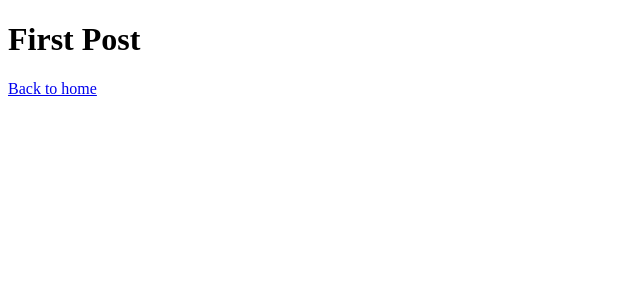
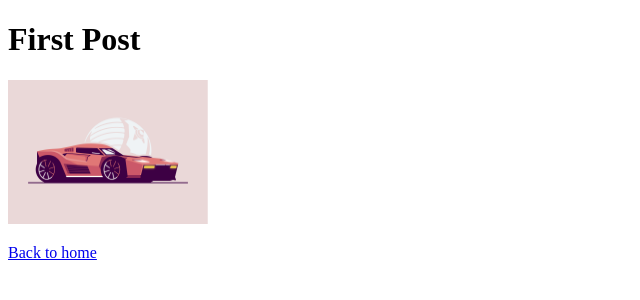
Before and after one commit to Nathan-html/learn-nextjs-with-blog, a Next.js app: page /posts/first-post in a window 1280 px wide. Shown: the top 300 px of the page, without its empty margins (0-640 px from the left). Built offline with nearby package versions, Linux system fonts and the light colour scheme.

Commit message:
Image Component and Image Optimization

```diff
--- a/pages/posts/first-post.js
+++ b/pages/posts/first-post.js
@@ -1,8 +1,19 @@
+import Image from "next/image";
 import Link from "next/link";
 
 export default function FirstPost() {
     return <div className="container">
-        <h1>First Post</h1>
-        <Link href="../">Back to home</Link>
+        <main>
+            <h1 className="title">
+                First Post
+            </h1>
+            <Image
+                src="/images/rocket-league-dominus.png"
+                height={144}
+                width={200}
+                alt="Rocket League dominus"
+            />
+            <p><Link href="../">Back to home</Link></p>
+        </main>
     </div>;
 }
```
Also changed, not shown: public/images/rocket-league-dominus.png (added).
